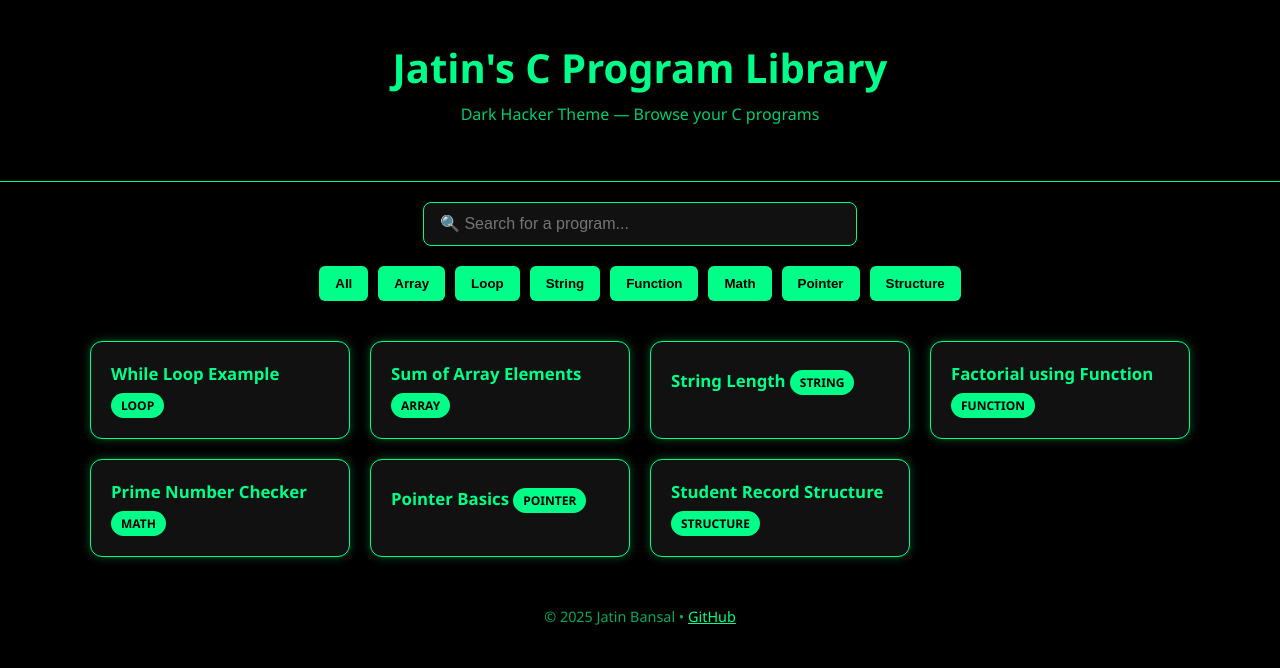
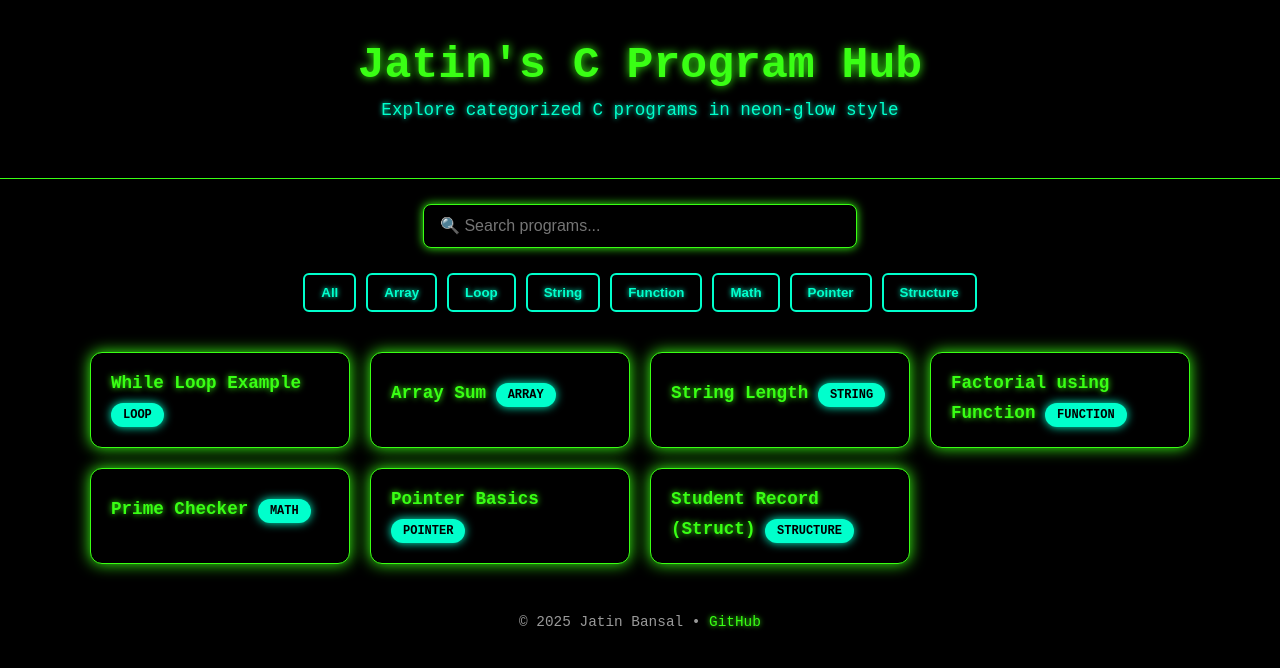
Before and after one commit to jatin-bansal-22/C_Programe, a plain HTML site: page index.html in a window 1280 px wide. Drawn offline with Linux system fonts and the light colour scheme.

Commit message:
index.html

```diff
--- a/index.html
+++ b/index.html
@@ -3,48 +3,52 @@
 <head>
   <meta charset="UTF-8" />
   <meta name="viewport" content="width=device-width, initial-scale=1.0"/>
-  <title>Jatin's C Programs</title>
+  <title>Jatin's C Program Hub</title>
   <style>
+    /* Global Neon Dark Theme */
     body {
-      font-family: 'Segoe UI', monospace;
+      font-family: 'Courier New', monospace;
       margin: 0;
-      background: #000000;
-      color: #00ff88;
+      background: #000;
+      color: #39ff14;
     }
 
     header {
       padding: 40px 20px;
       text-align: center;
-      border-bottom: 1px solid #00ff88;
+      border-bottom: 1px solid #39ff14;
     }
 
     header h1 {
       margin: 0;
-      font-size: 2.5rem;
-      color: #00ff88;
+      font-size: 2.8rem;
+      color: #39ff14;
+      text-shadow: 0 0 10px #39ff14;
     }
 
     header p {
-      font-size: 1rem;
-      margin-top: 8px;
-      color: #00ff88cc;
+      font-size: 1.1rem;
+      margin-top: 10px;
+      color: #00ffcc;
+      text-shadow: 0 0 5px #00ffcc;
     }
 
     .search-container {
-      margin: 20px auto;
       text-align: center;
+      margin: 25px auto;
     }
 
     #search {
       width: 90%;
       max-width: 400px;
       padding: 12px 16px;
-      background: #111;
-      color: #00ff88;
-      border: 1px solid #00ff88;
+      background: #000;
+      color: #39ff14;
+      border: 1px solid #39ff14;
       border-radius: 8px;
       font-size: 16px;
       outline: none;
+      box-shadow: 0 0 10px #39ff14;
     }
 
     .category-buttons {
@@ -56,18 +60,21 @@
     }
 
     .category-buttons button {
-      background-color: #00ff88;
-      border: none;
+      background: transparent;
+      border: 2px solid #00ffcc;
+      color: #00ffcc;
       padding: 10px 16px;
-      color: #000;
       border-radius: 6px;
       cursor: pointer;
       font-weight: 600;
-      transition: 0.2s ease;
+      text-shadow: 0 0 5px #00ffcc;
+      transition: 0.3s ease;
     }
 
     .category-buttons button:hover {
-      background-color: #00cc66;
+      background: #00ffcc;
+      color: #000;
+      box-shadow: 0 0 15px #00ffcc;
     }
 
     .grid {
@@ -80,59 +87,74 @@
     }
 
     .card {
-      background-color: #111;
-      border: 1px solid #00ff88;
+      background: #000;
+      border: 1px solid #39ff14;
       border-radius: 12px;
       padding: 20px;
-      box-shadow: 0 0 10px #00ff8855;
+      box-shadow: 0 0 15px #39ff14;
       transition: transform 0.2s ease, box-shadow 0.3s ease;
     }
 
     .card:hover {
       transform: scale(1.03);
-      box-shadow: 0 0 20px #00ff88;
+      box-shadow: 0 0 25px #00ffcc;
     }
 
     .card a {
-      color: #00ff88;
+      color: #39ff14;
       text-decoration: none;
-      font-size: 1.05rem;
+      font-size: 1.1rem;
       font-weight: bold;
+      text-shadow: 0 0 6px #39ff14;
     }
 
     .card a:hover {
       text-decoration: underline;
+      color: #00ffcc;
+      text-shadow: 0 0 8px #00ffcc;
     }
 
     .tag {
       display: inline-block;
-      margin-top: 8px;
-      background-color: #00ff88;
+      margin-top: 10px;
+      background-color: #00ffcc;
       color: #000;
-      padding: 4px 10px;
+      padding: 5px 12px;
       border-radius: 50px;
       font-size: 0.75rem;
       text-transform: uppercase;
       font-weight: bold;
+      box-shadow: 0 0 10px #00ffcc;
     }
 
     footer {
       text-align: center;
       padding: 30px;
-      color: #00ff88aa;
+      color: #999;
       font-size: 0.9rem;
+    }
+
+    footer a {
+      color: #39ff14;
+      text-shadow: 0 0 5px #39ff14;
+      text-decoration: none;
+    }
+
+    footer a:hover {
+      color: #00ffcc;
+      text-shadow: 0 0 8px #00ffcc;
     }
   </style>
 </head>
 <body>
 
 <header>
-  <h1>Jatin's C Program Library</h1>
-  <p>Dark Hacker Theme — Browse your C programs</p>
+  <h1>Jatin's C Program Hub</h1>
+  <p>Explore categorized C programs in neon-glow style</p>
 </header>
 
 <div class="search-container">
-  <input type="text" id="search" placeholder="🔍 Search for a program..." />
+  <input type="text" id="search" placeholder="🔍 Search programs..." />
 </div>
 
 <div class="category-buttons">
@@ -152,7 +174,7 @@
     <div class="tag">Loop</div>
   </div>
   <div class="card" data-category="array">
-    <a href="codes/array_sum.c" target="_blank">Sum of Array Elements</a>
+    <a href="codes/array_sum.c" target="_blank">Array Sum</a>
     <div class="tag">Array</div>
   </div>
   <div class="card" data-category="string">
@@ -164,7 +186,7 @@
     <div class="tag">Function</div>
   </div>
   <div class="card" data-category="math">
-    <a href="codes/prime_checker.c" target="_blank">Prime Number Checker</a>
+    <a href="codes/prime_checker.c" target="_blank">Prime Checker</a>
     <div class="tag">Math</div>
   </div>
   <div class="card" data-category="pointer">
@@ -172,13 +194,13 @@
     <div class="tag">Pointer</div>
   </div>
   <div class="card" data-category="structure">
-    <a href="codes/structure_student.c" target="_blank">Student Record Structure</a>
+    <a href="codes/structure_student.c" target="_blank">Student Record (Struct)</a>
     <div class="tag">Structure</div>
   </div>
 </div>
 
 <footer>
-  © 2025 Jatin Bansal • <a href="https://github.com/jatinbansal" target="_blank" style="color:#00ff88;">GitHub</a>
+  © 2025 Jatin Bansal • <a href="https://github.com/jatinbansal" target="_blank">GitHub</a>
 </footer>
 
 <script>
```
